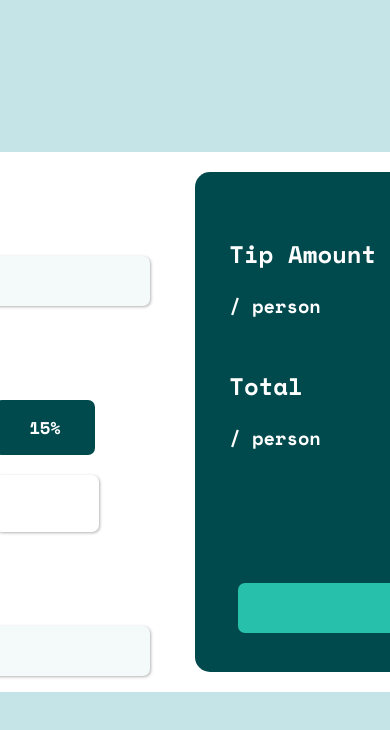
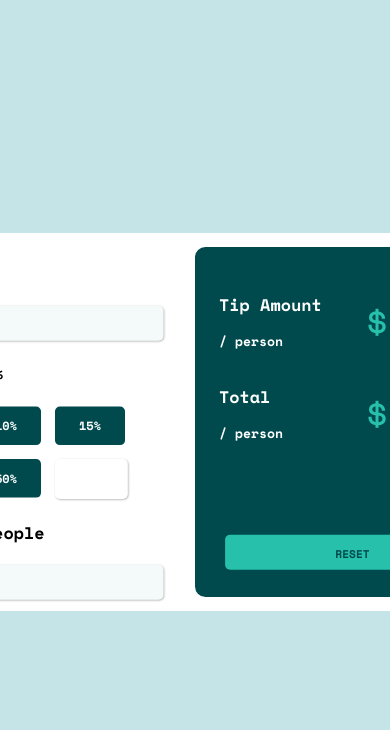
Before and after one commit to HigorAnjos/TipCalculatorApp, a React (Create React App) app: page / in a window 390 px wide. Shown: the top 730 px of the page. Built offline with nearby package versions, Linux system fonts and the light colour scheme.

Commit message:
css transform

```diff
--- a/src/components/input/input.css
+++ b/src/components/input/input.css
@@ -64,5 +64,4 @@
   width: 100px;
   height: 55px;
   margin: 10px;
-
 }
--- a/src/components/main/main.css
+++ b/src/components/main/main.css
@@ -6,3 +6,9 @@
   height: 500px;
   padding: 20px;
 }
+
+@media(max-width: 1050px) {
+  .container {
+    transform: scale(0.7);
+  }
+}
```
Also changed, not shown: src/components/view/view.css (line endings or trailing spaces).
